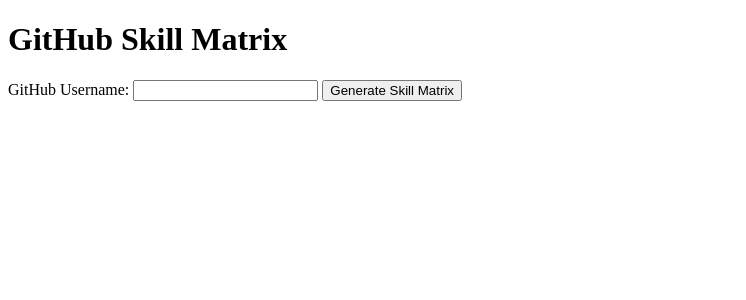
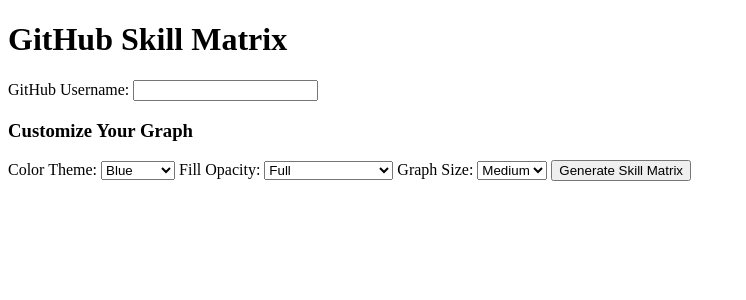
Before and after one commit to sploitengineer/skill-matrix-tool, a Flask app: page / in a window 1280 px wide. Shown: the top 300 px of the page, without its empty margins (0-746 px from the left). Run offline with Flask 3, Linux system fonts and the light colour scheme.

Commit message:
Feature added: Allow user to customize the appearance of their skill graph

```diff
--- a/app.py
+++ b/app.py
@@ -28,6 +28,9 @@ app = Flask(__name__)
 def index():
     if request.method == "POST":
         username = request.form["username"]
+        color = request.form.get("color", "blue") # default blue
+        opacity = float(request.form.get("opacity", "1.0")) #Default to full opacity
+        size = request.form.get("size", "medium") # Default to medium size
 
         # Check if the username already exists in the database
         conn = get_db_connection()
--- a/templates/index.html
+++ b/templates/index.html
@@ -10,6 +10,31 @@
     <form method="post">
         <label for="username">GitHub Username:</label>
         <input type="text" id="username" name="username" required>
+
+        <h3>Customize Your Graph</h3>
+
+        <label for="color">Color Theme:</label>
+        <select id="color" name="color">
+            <option value="blue">Blue</option>
+            <option value="green">Green</option>
+            <option value="red">Red</option>
+            <option value="gradient">Gradient</option>
+        </select>
+
+        <label for="opacity">Fill Opacity:</label>
+        <select id="opacity" name="opacity">
+            <option value="1.0">Full</option>
+            <option value="0.5">Semi-Transparent</option>
+        </select>
+
+        <label for="size">Graph Size:</label>
+        <select id="size" name="size">
+            <option value="small">Small</option>
+            <option value="medium" selected>Medium</option>
+            <option value="large">Large</option>
+        </select>
+
+
         <button type="submit">Generate Skill Matrix</button>
     </form>
 
```
Also changed, not shown: graph_generator.py (+12 -1 lines).
